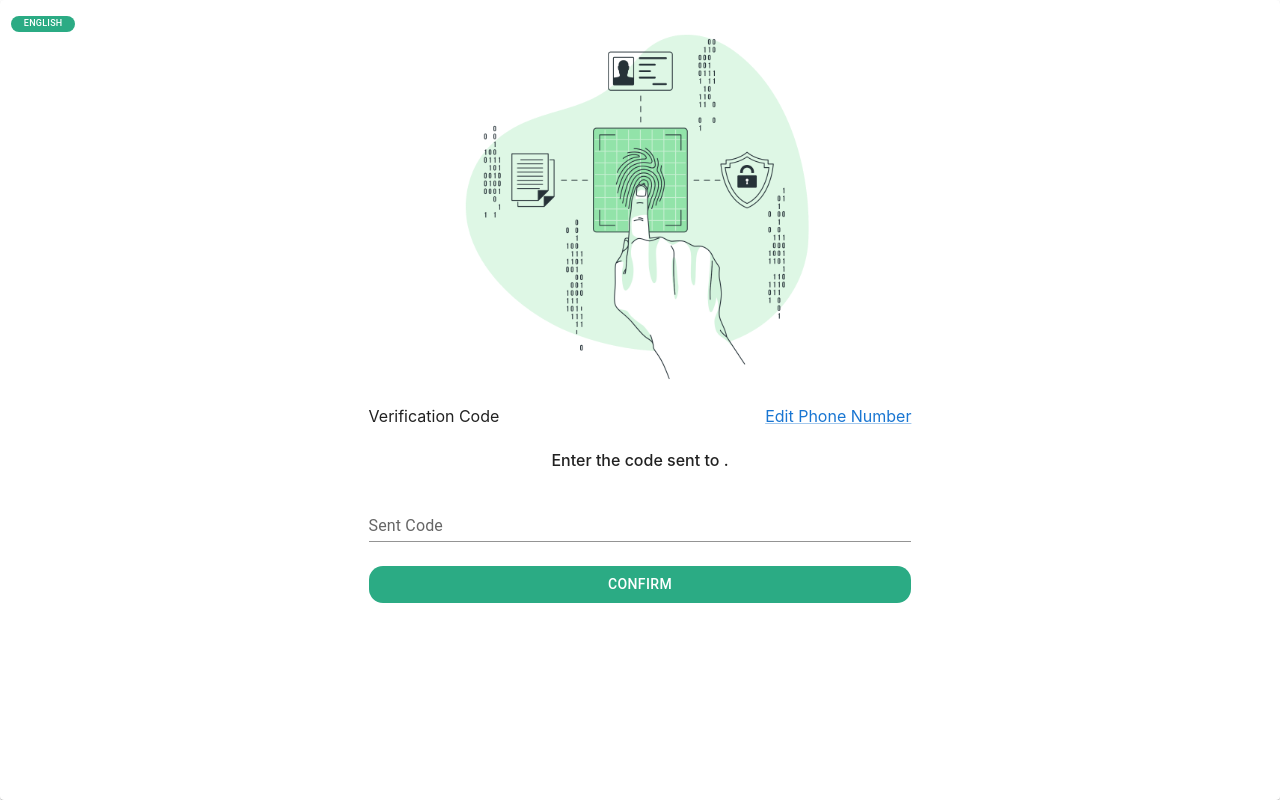
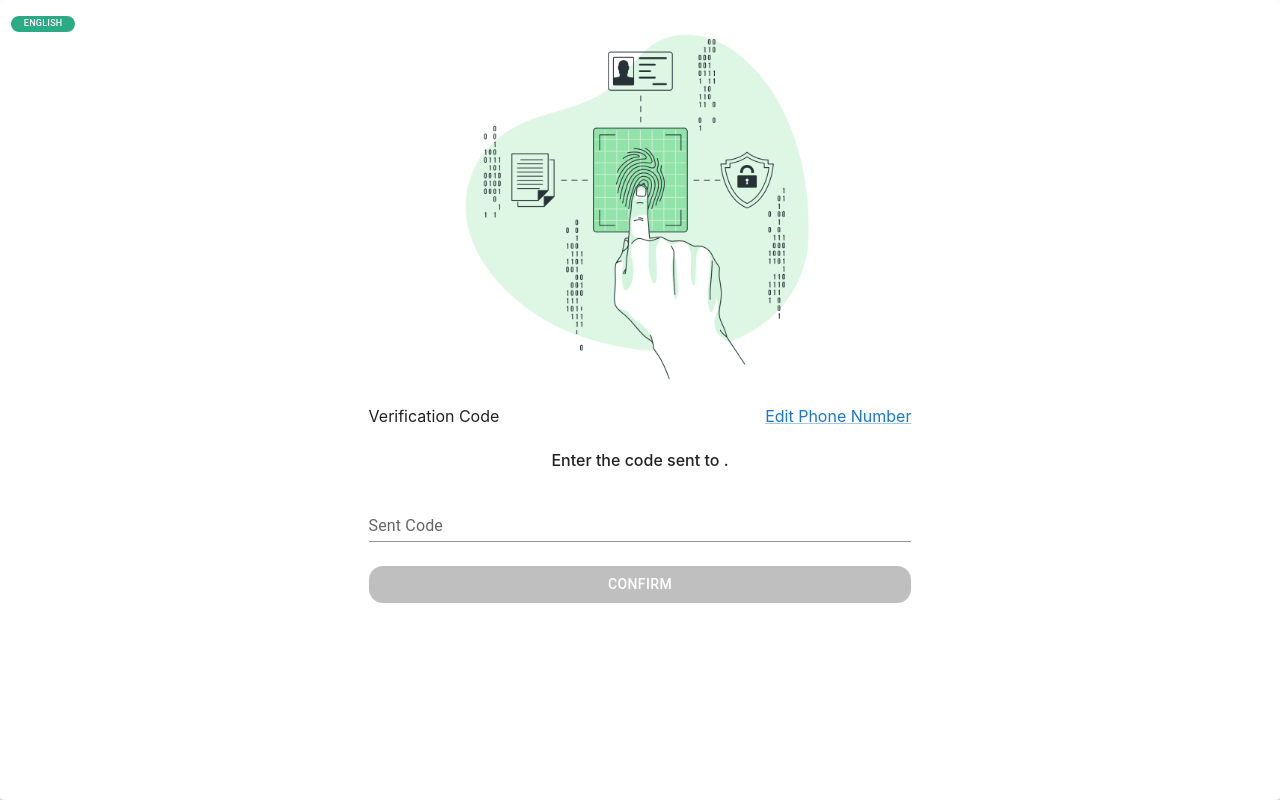
Before and after one commit to siahvosh/digital-wallet, a React (Create React App) app: page /verify in a window 1280 px wide. Built offline with nearby package versions, Linux system fonts and the light colour scheme.

Commit message:
validate code number

```diff
--- a/src/Pages/Register/Verify.tsx
+++ b/src/Pages/Register/Verify.tsx
@@ -13,9 +13,16 @@ export const Verify = () => {
     const navigate = useNavigate()
     const { phoneNumber } = useData();
     const { setPhoneNumber } = useData();
+    const [disable, setDisable] = useState<boolean>(true)
+
+
+    const handelInputCode = (e: string) => {
+        setDisable( e === '12345' ? false : true)
+        setPhoneNumber(phoneNumber)
+    }
 
     const goToRegister = () =>{
-        setPhoneNumber(phoneNumber)
+        // setDisable(e === '123456': false: true)
         navigate('/' )
     }
 
@@ -57,10 +64,10 @@ export const Verify = () => {
                                 '& .MuiInputLabel-root': {
                                     left: i18n.language === 'fa' ? 'auto' : 0,
                                 },
-                            }} label={t('register.codeLabel')} variant={"standard"} style={{width: '100%'}}/>
+                            }} onChange={(e) => handelInputCode(e.target.value)} label={t('register.codeLabel')} variant={"standard"} style={{width: '100%'}}/>
                         </Grid2>
                         <Grid2 size={8} style={{margin: 'auto'}}>
-                            <Button onClick={goToRegister} style={{width: '100%'}}>{t('register.apply')}</Button>
+                            <Button disabled={disable} onClick={goToRegister} style={{width: '100%'}}>{t('register.apply')}</Button>
                         </Grid2>
                     </Grid2>
                 </CardContent>
```
